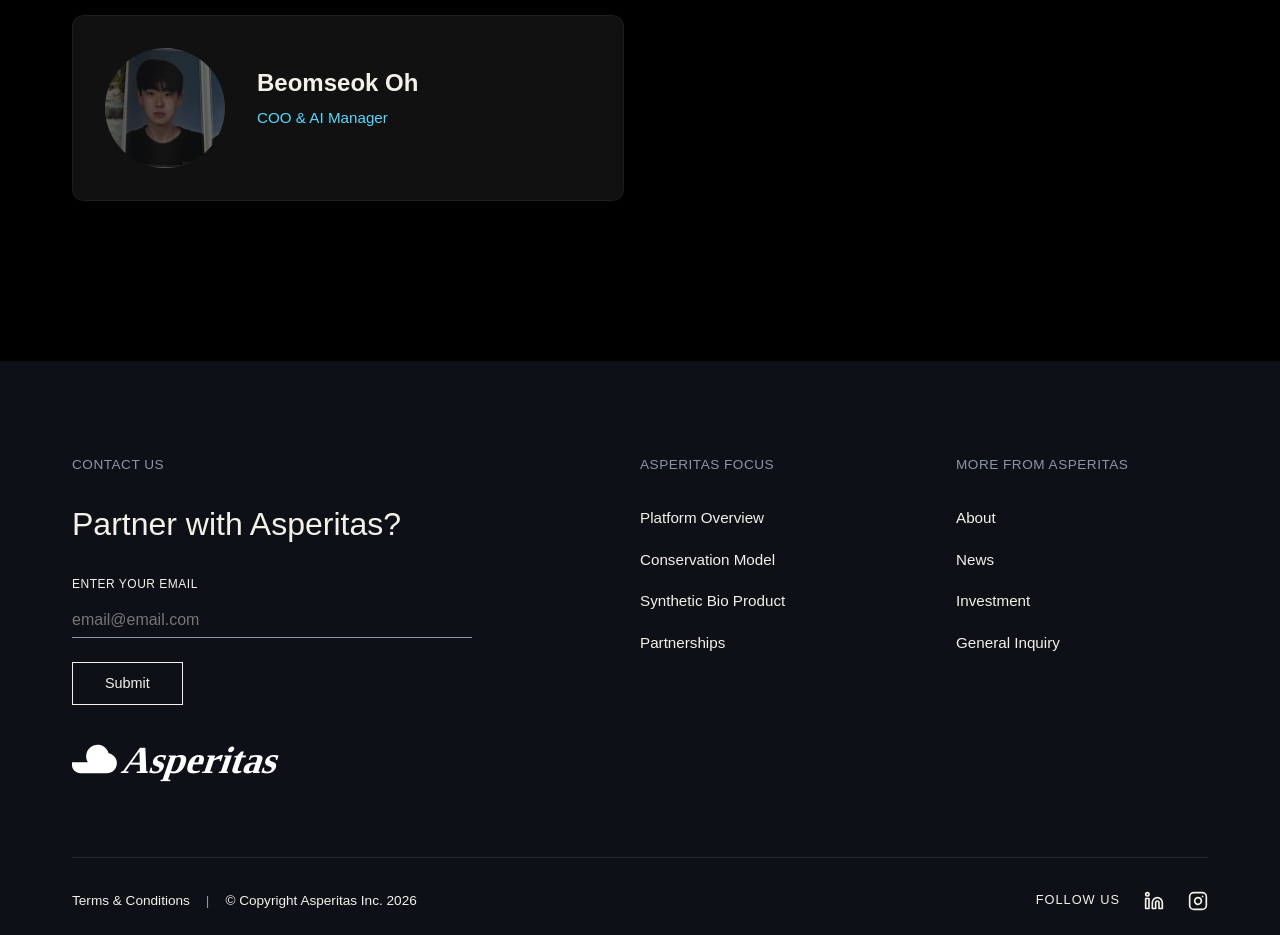
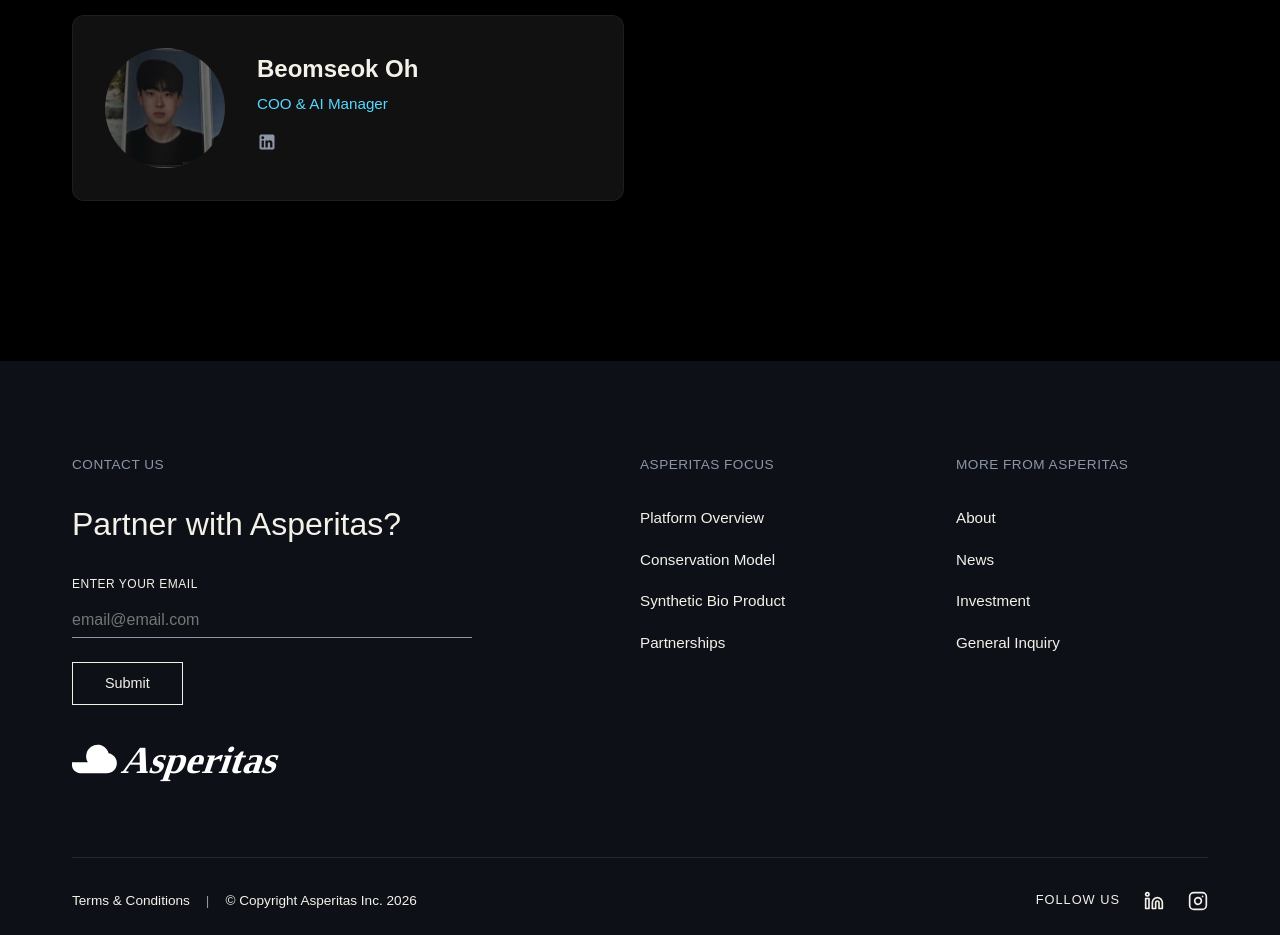
Before and after one commit to kometvest/asperitas, a React (Vite) app: page /company in a window 1280 px wide. Shown: the part 1880-2815 px from the top of the page. Built offline with nearby package versions, Linux system fonts and the light colour scheme; a web font is replaced by a local one.

Commit message:
Update Company.jsx

```diff
--- a/src/pages/Company.jsx
+++ b/src/pages/Company.jsx
@@ -23,7 +23,7 @@ const Company = () => {
     {
       name: 'Beomseok Oh',
       title: 'COO & AI Manager',
-      linkedin: '',
+      linkedin: 'https://www.linkedin.com/in/범석-오-66154340a/',
       image: '/coo.png'
     }
   ];
```
